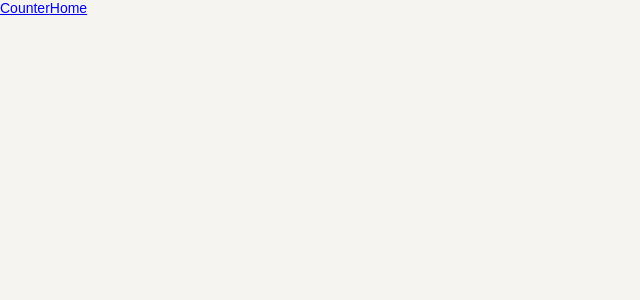
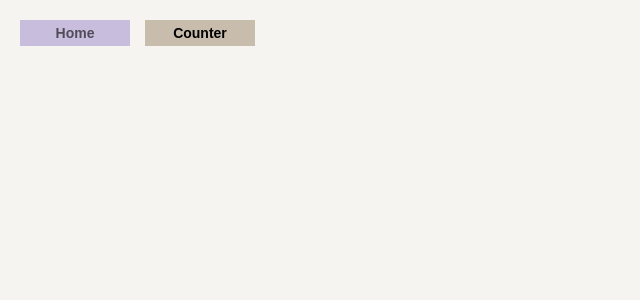
Before and after one commit to emonakov/youtube-data, a React (Create React App) app: page / in a window 1280 px wide. Shown: the top 300 px of the page, without its empty margins (0-640 px from the left). Built offline with nearby package versions, Linux system fonts and the light colour scheme; a web font is replaced by a local one.

Commit message:
UPDATE 2

```diff
--- a/package.json
+++ b/package.json
@@ -11,13 +11,12 @@
     "@types/node": "^12.0.0",
     "@types/react": "^16.9.0",
     "@types/react-dom": "^16.9.0",
-    "@types/react-helmet": "^6.1.0",
     "@types/react-redux": "^7.1.7",
     "@types/react-router-dom": "^5.1.7",
     "@types/styled-components": "^5.1.7",
     "react": "^17.0.1",
     "react-dom": "^17.0.1",
-    "react-helmet": "^6.1.0",
+    "react-helmet-async": "^1.0.7",
     "react-loading": "^2.0.3",
     "react-redux": "^7.2.0",
     "react-router-dom": "^5.2.0",
--- a/src/App.tsx
+++ b/src/App.tsx
@@ -1,21 +1,26 @@
-import React, {
-  lazy,
-  Suspense,
-} from 'react'
-import { BrowserRouter as Router, Route, Switch, Link } from 'react-router-dom'
+import React, { lazy, Suspense } from 'react'
+import { BrowserRouter as Router, Route, Switch } from 'react-router-dom'
 import { ThemeProvider } from 'styled-components'
+import { HelmetProvider } from 'react-helmet-async'
 
+import MenuBar from './components/MenuBar'
+import Link from './components/shared/Link'
+import Fallback from './components/Fallback'
 import { theme } from './config/theme'
-import Fallback from './components/Fallback'
 
 const Counter = lazy(() => import('./Pages/Counter'))
 const NotFoundPage = lazy(() => import('./Pages/NotFound'))
 
 const App: React.FC = () => (
   <ThemeProvider theme={theme}>
+    <HelmetProvider>
       <Router>
+        <MenuBar>
+          <Link to="/" exact>
+            Home
+          </Link>
           <Link to="/test">Counter</Link>
-      <Link to="/">Home</Link>
+        </MenuBar>
         <Suspense fallback={<Fallback />}>
           <Switch>
             <Route path="/" exact />
@@ -24,6 +29,7 @@ const App: React.FC = () => (
           </Switch>
         </Suspense>
       </Router>
+    </HelmetProvider>
   </ThemeProvider>
 )
 
--- a/src/Pages/Counter/Counter.tsx
+++ b/src/Pages/Counter/Counter.tsx
@@ -1,6 +1,6 @@
 import React from 'react'
 import { Provider } from 'react-redux'
-import { Helmet } from 'react-helmet'
+import { Helmet } from 'react-helmet-async'
 
 import { store } from './counterStore'
 import Counter from '../../features/counter/Counter'
--- a/src/components/Fallback/Fallback.tsx
+++ b/src/components/Fallback/Fallback.tsx
@@ -16,7 +16,7 @@ const Fallback: React.FC = () => {
 
   return (
     <FallbackContainer>
-      <Loading type="bars" color={theme.loadingColor} />
+      <Loading type="bars" color={theme.colors.loadingColor} />
     </FallbackContainer>
   )
 }
--- /dev/null
+++ b/src/components/MenuBar/MenuBar.tsx
@@ -0,0 +1,19 @@
+import React from 'react'
+import styled from 'styled-components'
+
+const MenuContainer = styled.nav`
+  display: flex;
+  padding: ${({ theme }) => theme.paddingContent};
+
+  & > a {
+    margin-right: ${({ theme }) => theme.paddingMd}
+  }
+`
+
+const MenuBar: React.FC = ({ children }) => (
+  <MenuContainer>
+    {children}
+  </MenuContainer>
+)
+
+export default MenuBar
--- /dev/null
+++ b/src/components/MenuBar/index.tsx
@@ -0,0 +1 @@
+export { default } from './MenuBar'
--- /dev/null
+++ b/src/components/shared/Link/Link.tsx
@@ -0,0 +1,36 @@
+import React from 'react'
+import styled from 'styled-components'
+import { NavLink } from 'react-router-dom'
+
+const LinkTo = styled(NavLink)`
+  text-decoration: none;
+  font-weight: bold;
+  color: ${({ theme }) => theme.colors.textColor};
+  background: ${({ theme }) => theme.colors.backgroundSecondary};
+  min-width: 100px;
+  text-align: center;
+  padding: ${({ theme }) => theme.paddingSm};
+
+  &.active,
+  &:active,
+  &:hover {
+    color: ${({ theme }) => theme.colors.textHoverColor};
+    background: ${({ theme }) => theme.colors.backgroundHover};
+  }
+
+  &.active:hover {
+    color: ${({ theme }) => theme.colors.textColor};
+  }
+`
+
+const Link: React.FC<{ to: string; exact?: boolean }> = ({
+  to,
+  children,
+  exact = false,
+}) => (
+  <LinkTo to={to} exact={exact}>
+    {children}
+  </LinkTo>
+)
+
+export default Link
--- /dev/null
+++ b/src/components/shared/Link/index.tsx
@@ -0,0 +1 @@
+export { default } from './Link'
--- a/src/config/colors.ts
+++ b/src/config/colors.ts
@@ -1,4 +1,8 @@
 export const colors = {
   backgroundColor: '#f5f4f0',
+  backgroundSecondary: '#c8bdac',
+  backgroundHover: '#c8bddd',
   loadingColor: 'rgb(112, 76, 182)',
+  textColor: '#000',
+  textHoverColor: '#00000099',
 };
--- a/src/config/theme.ts
+++ b/src/config/theme.ts
@@ -4,6 +4,5 @@ export const theme = {
   paddingContent: '20px',
   paddingSm: '5px',
   paddingMd: '15px',
-  backgroundColor: colors.backgroundColor,
-  loadingColor: colors.loadingColor,
+  colors,
 };
```
Also changed, not shown: 1 other file (tests, documents, lock files or other folders). Lines whose indentation alone changed are shown as unchanged.
